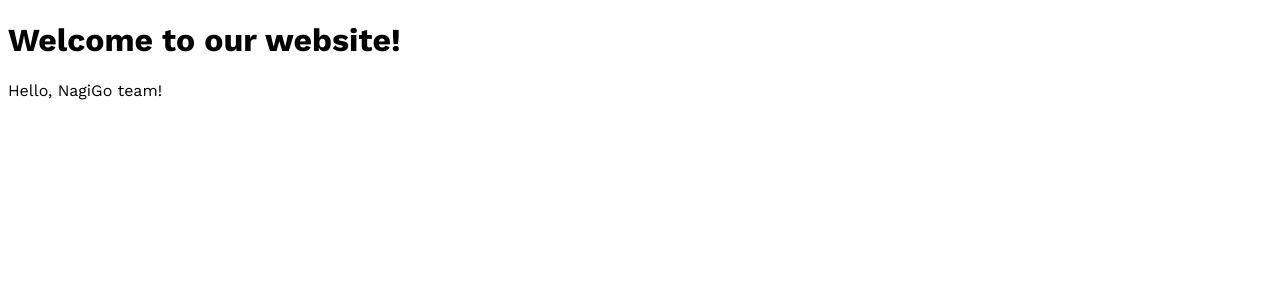
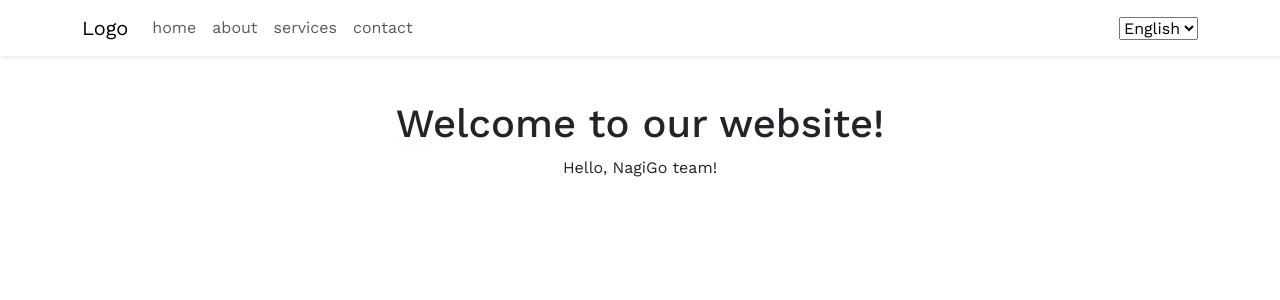
Before and after one commit to tamizhselvans/Navigo, a Next.js app: page /en in a window 1280 px wide. Shown: the top 300 px of the page. Built offline with nearby package versions, Linux system fonts and the light colour scheme.

Commit message:
feat: designed navbar anf link the bootstrap

```diff
--- a/src/app/[lang]/layout.js
+++ b/src/app/[lang]/layout.js
@@ -6,7 +6,6 @@ import { Work_Sans } from "next/font/google";
 import ToasterProvider from "@/components/providers/ToasterProvider";
 import { redirect } from "next/navigation";
 import Navbar from "@/components/Layout/Navbar";
-import Footer from "@/components/Layout/Footer";
 
 import "../styles/index.css"; // Keep existing CSS import
 
@@ -35,11 +34,16 @@ export default async function RootLayout({ children, params }) {
           rel="stylesheet"
           href="https://cdn-uicons.flaticon.com/2.6.0/uicons-solid-straight/css/uicons-solid-straight.css"
         />
+        <link
+          href="https://cdn.jsdelivr.net/npm/bootstrap@5.3.3/dist/css/bootstrap.min.css"
+          rel="stylesheet"
+        />
+        <script src="https://cdn.jsdelivr.net/npm/bootstrap@5.3.3/dist/js/bootstrap.bundle.min.js"></script>
       </head>
       <body className={work_sans.className}>
         <NextIntlClientProvider messages={messages}>
           <ToasterProvider />
-          {/* <Navbar /> */}
+          <Navbar />
           {children}
           {/* <Footer /> */}
         </NextIntlClientProvider>
--- a/src/app/[lang]/page.js
+++ b/src/app/[lang]/page.js
@@ -20,7 +20,14 @@ export default async function Page({ params }) {
 
   return (
     <>
-      <main>
+      <main
+        style={{
+          margin: "100px",
+          alignItems: "center",
+          alignContent: "center",
+          textAlign: "center",
+        }}
+      >
         <h1>{t("welcome")}</h1>
         <p>{t("greeting", { name: "NagiGo team" })}</p>
       </main>
--- a/src/app/styles/index.css
+++ b/src/app/styles/index.css
@@ -1,41 +1,6 @@
-/* Import Bootstrap CSS */
-
-
-/* Custom styles */
-.navbar-language-select {
-  background: transparent;
-  border: 1px solid rgba(0, 0, 0, 0.1);
-  padding: 0.375rem 1.75rem 0.375rem 0.75rem;
+/* ========================
+  NavBar Styles
+==========================*/
+body {
+  margin: 0px;
 }
-
-.footer {
-  background-color: #212529;
-  color: white;
-}
-
-.footer-link {
-  color: rgba(255, 255, 255, 0.55);
-  text-decoration: none;
-  transition: color 0.2s;
-}
-
-.footer-link:hover {
-  color: white;
-}
-
-.footer-newsletter-input {
-  background-color: rgba(255, 255, 255, 0.1);
-  border: 1px solid rgba(255, 255, 255, 0.2);
-  color: white;
-}
-
-.footer-newsletter-input:focus {
-  background-color: rgba(255, 255, 255, 0.15);
-  border-color: rgba(255, 255, 255, 0.3);
-  color: white;
-  box-shadow: 0 0 0 0.25rem rgba(255, 255, 255, 0.1);
-}
-
-.footer-newsletter-input::placeholder {
-  color: rgba(255, 255, 255, 0.5);
-}
--- a/src/components/Layout/Navbar.jsx
+++ b/src/components/Layout/Navbar.jsx
@@ -1,13 +1,31 @@
 "use client";
-import React from "react";
+import { useState } from "react";
+import { useLocale } from "next-intl";
+// import { useRouter, usePathname } from "next/navigation";
+import { useRouter, usePathname } from "@/i18n/navigation";
+
+const localeNames = {
+  en: "English",
+  ta: "Tamil",
+};
 
 export default function Navbar() {
+  const locale = useLocale();
+  const router = useRouter();
+  const pathname = usePathname();
   const navItems = [
     { key: "home", href: "#" },
     { key: "about", href: "#about" },
     { key: "services", href: "#services" },
     { key: "contact", href: "#contact" },
   ];
+
+  const handleLanguageChange = (event) => {
+    event.preventDefault();
+    const selectedLanguage = event.target.value;
+    router.push(pathname);
+    router.replace(pathname, { locale: selectedLanguage });
+  };
 
   return (
     <nav className="navbar navbar-expand-lg navbar-light bg-white shadow-sm fixed-top">
@@ -34,21 +52,18 @@ export default function Navbar() {
             {navItems.map((item) => (
               <li className="nav-item" key={item.key}>
                 <a className="nav-link" href={item.href}>
-                  Home
+                  {item.key}
                 </a>
               </li>
             ))}
           </ul>
 
-          <select
-            // value={language}
-            // onChange={(e) => setLanguage(e.target.value as any)}
-            className="form-select form-select-sm navbar-language-select"
-            style={{ width: "auto" }}
-          >
-            <option value="en">EN</option>
-            <option value="es">ES</option>
-            <option value="fr">FR</option>
+          <select defaultValue={locale} onChange={handleLanguageChange}>
+            {Object.entries(localeNames).map(([localeKey, localeValue]) => (
+              <option key={localeKey} value={localeKey}>
+                {localeValue}
+              </option>
+            ))}
           </select>
         </div>
       </div>
```
Also changed, not shown: Requirement.txt (added).
